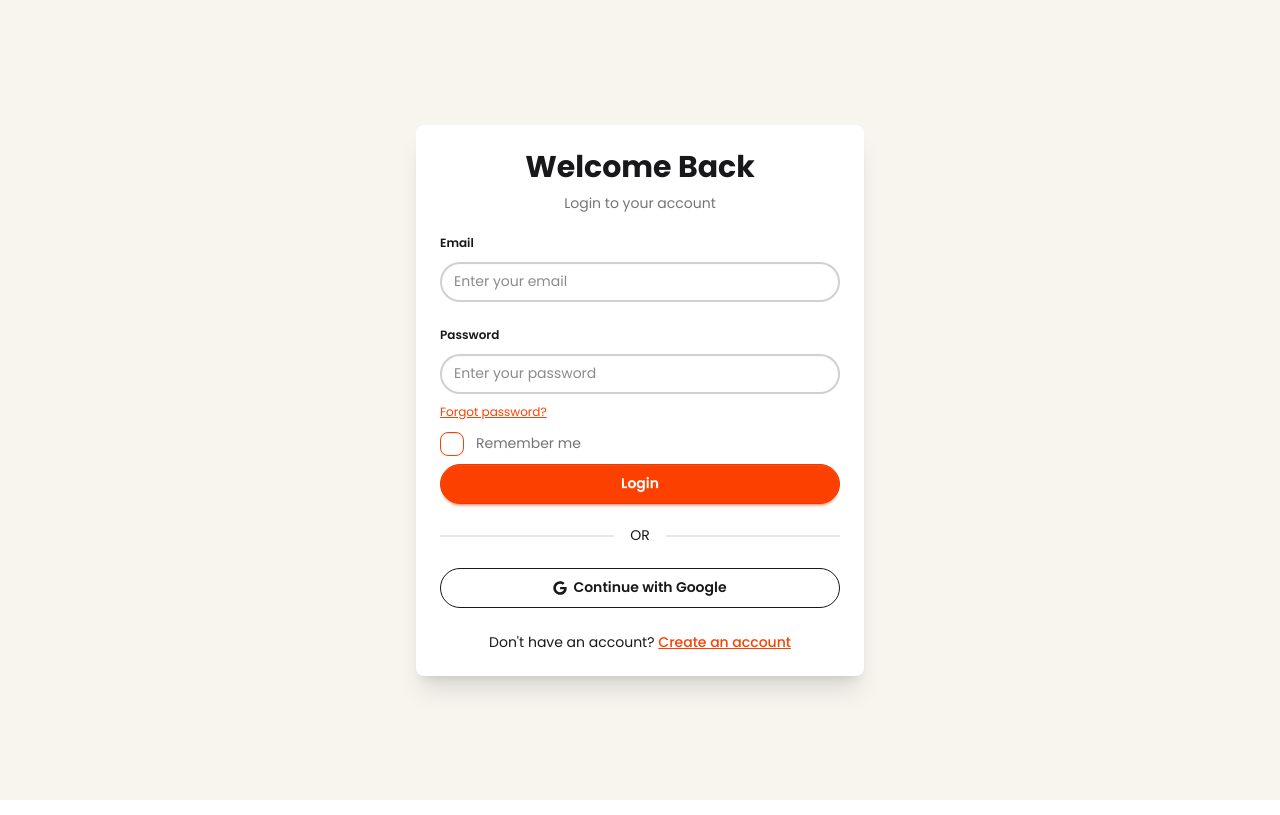
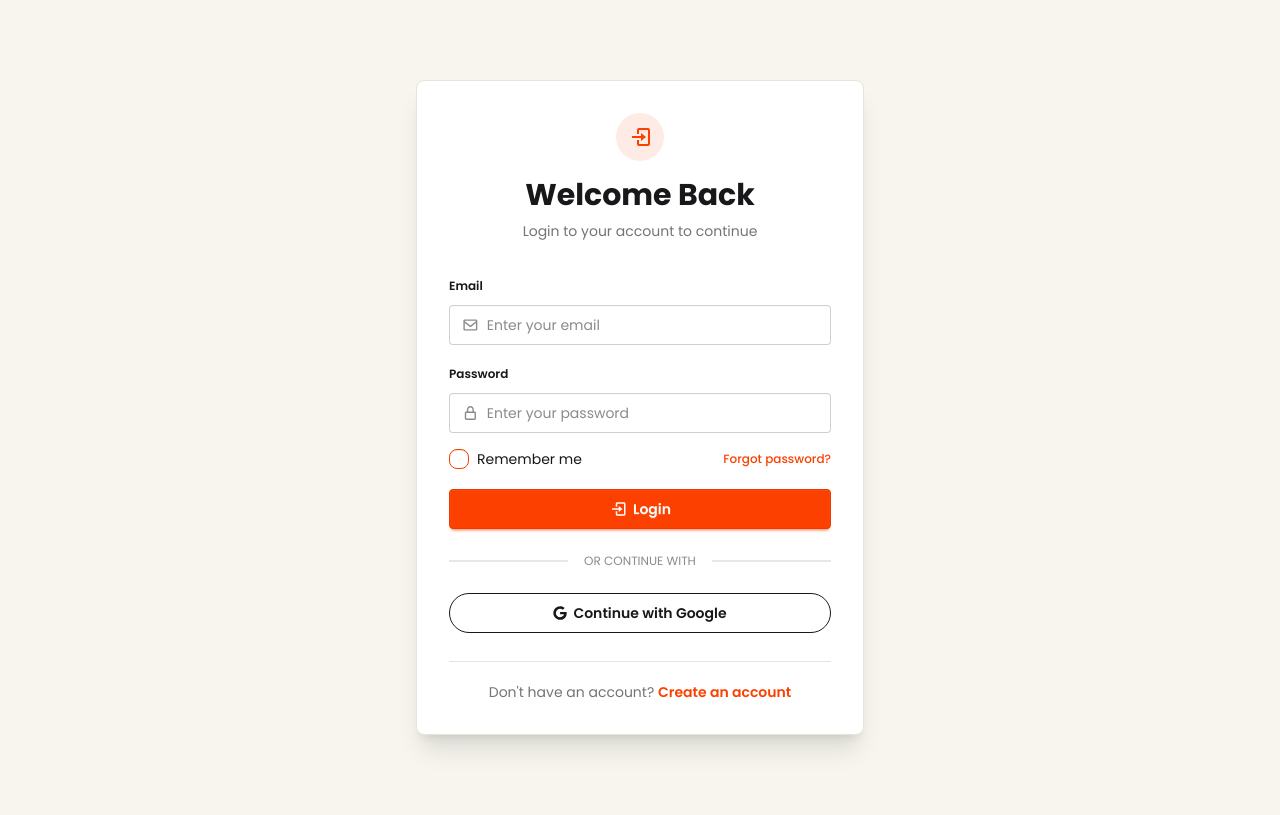
Before and after one commit to MFRRayhan/hero-kidz, a Next.js app: page /login in a window 1280 px wide. Built offline with nearby package versions, Linux system fonts and the light colour scheme; no server answers.

Commit message:
feat: update form components with improved layout and accessibility features

```diff
--- a/src/app/globals.css
+++ b/src/app/globals.css
@@ -42,10 +42,6 @@ a:focus {
   @apply outline-none;
 }
 
-input:focus {
-  @apply border-2 border-primary outline-none;
-}
-
 .section-title {
   @apply text-4xl text-center mb-10;
 }
--- a/src/components/forms/LoginForm.jsx
+++ b/src/components/forms/LoginForm.jsx
@@ -1,20 +1,27 @@
 "use client";
 
-import { signIn, useSession } from "next-auth/react";
+import { signIn } from "next-auth/react";
+
 import Link from "next/link";
+
 import { useRouter, useSearchParams } from "next/navigation";
+
 import Swal from "sweetalert2";
+
+import { useEffect } from "react";
+
+import { BiEnvelope, BiLockAlt, BiLogIn } from "react-icons/bi";
+
 import SocialBtn from "../buttons/SocialBtn";
-import { useEffect } from "react";
 
 export default function LoginForm() {
   const searchParams = useSearchParams();
+
   const router = useRouter();
-  const session = useSession();
+
   const callbackUrl = searchParams.get("callbackUrl") || "/";
+
   const googleLogin = searchParams.get("googleLogin");
-
-  // console.log("SESSION:", session);
 
   // Google Login Success Alert
   useEffect(() => {
@@ -28,8 +35,8 @@ export default function LoginForm() {
         confirmButtonText: "Continue",
       });
 
-      // Redirect to the original destination
       router.replace(callbackUrl);
+
       router.refresh();
     };
 
@@ -41,6 +48,7 @@ export default function LoginForm() {
     e.preventDefault();
 
     const email = e.target.email.value;
+
     const password = e.target.password.value;
 
     try {
@@ -58,6 +66,7 @@ export default function LoginForm() {
           text: "Email or password is incorrect. Please try again with valid credentials or register.",
           confirmButtonText: "Continue",
         });
+
         return;
       }
 
@@ -71,9 +80,11 @@ export default function LoginForm() {
       e.target.reset();
 
       router.replace(result.url || callbackUrl || "/");
+
       router.refresh();
     } catch (error) {
       console.log("Login Error:", error);
+
       await Swal.fire({
         icon: "error",
         title: "Error!",
@@ -84,82 +95,107 @@ export default function LoginForm() {
   };
 
   return (
-    <main className="min-h-screen bg-base-200 flex items-center justify-center px-4 py-20">
-      <div className="card w-full max-w-md bg-base-100 shadow-xl">
-        <div className="card-body">
-          <h2 className="card-title text-3xl justify-center">Welcome Back</h2>
+    <main className="flex min-h-screen items-center justify-center bg-base-200 px-4 py-12 sm:py-20">
+      <div className="card w-full max-w-md border border-base-300 bg-base-100 shadow-xl">
+        <div className="card-body p-6 sm:p-8">
+          {/* Header */}
+          <div className="mb-4 text-center">
+            <div className="mx-auto mb-4 flex size-12 items-center justify-center rounded-full bg-primary/10">
+              <BiLogIn className="text-2xl text-primary" />
+            </div>
 
-          <p className="text-center text-base-content/60">
-            Login to your account
+            <h2 className="text-2xl font-bold sm:text-3xl">Welcome Back</h2>
+
+            <p className="mt-2 text-sm text-base-content/60">
+              Login to your account to continue
             </p>
+          </div>
 
-          <form onSubmit={handleLogin} className="space-y-2">
+          {/* Login Form */}
+          <form onSubmit={handleLogin} className="space-y-1">
             {/* Email */}
             <fieldset className="fieldset">
               <label className="fieldset-legend">Email</label>
+
+              <label className="input input-bordered flex w-full items-center gap-2">
+                <BiEnvelope className="text-lg text-base-content/50" />
 
                 <input
                   type="email"
                   name="email"
                   placeholder="Enter your email"
-                className="input input-bordered w-full rounded-full border-2"
+                  className="grow"
                   required
                 />
+              </label>
             </fieldset>
 
             {/* Password */}
             <fieldset className="fieldset">
               <label className="fieldset-legend">Password</label>
 
+              <label className="input input-bordered flex w-full items-center gap-2">
+                <BiLockAlt className="text-lg text-base-content/50" />
+
                 <input
                   type="password"
                   name="password"
                   placeholder="Enter your password"
-                className="input input-bordered w-full rounded-full border-2"
+                  className="grow"
                   required
                 />
-
-              <Link href="#" className="link link-primary mt-1 text-xs">
-                Forgot password?
-              </Link>
+              </label>
             </fieldset>
 
-            {/* Remember me */}
-            <label className="label cursor-pointer justify-start gap-3">
+            {/* Remember + Forgot */}
+            <div className="flex items-center justify-between py-2">
+              <label className="flex cursor-pointer items-center gap-2">
                 <input
                   type="checkbox"
                   name="remember"
-                className="checkbox checkbox-primary"
+                  className="checkbox checkbox-primary checkbox-sm"
                 />
 
-              <span className="label-text">Remember me</span>
+                <span className="text-sm">Remember me</span>
               </label>
 
+              <Link
+                href="#"
+                className="link link-primary text-xs font-medium no-underline hover:underline"
+              >
+                Forgot password?
+              </Link>
+            </div>
+
             {/* Login Button */}
-            <button
-              type="submit"
-              className="btn btn-primary w-full rounded-full"
-            >
+            <button type="submit" className="btn btn-primary mt-2 w-full">
+              <BiLogIn className="text-lg" />
               Login
             </button>
           </form>
 
-          <div className="divider">OR</div>
+          {/* Divider */}
+          <div className="divider my-4 text-xs text-base-content/50">
+            OR CONTINUE WITH
+          </div>
 
+          {/* Social Login */}
           <SocialBtn callbackUrl={callbackUrl} />
 
           {/* Register */}
-          <p className="text-center mt-4 text-sm">
+          <div className="mt-5 border-t border-base-300 pt-5 text-center">
+            <p className="text-sm text-base-content/60">
               Don&apos;t have an account?{" "}
               <Link
                 href={`/register?callbackUrl=${callbackUrl}`}
-              className="link link-primary font-medium"
+                className="link link-primary font-semibold no-underline hover:underline"
               >
                 Create an account
               </Link>
             </p>
           </div>
         </div>
+      </div>
     </main>
   );
 }
--- a/src/components/forms/RegistrationForm.jsx
+++ b/src/components/forms/RegistrationForm.jsx
@@ -1,11 +1,16 @@
 "use client";
 
 import { postUser } from "@/actions/server/auth";
+
 import Link from "next/link";
 import { useRouter, useSearchParams } from "next/navigation";
+
 import Swal from "sweetalert2";
 import SocialBtn from "../buttons/SocialBtn";
+
 import { signIn } from "next-auth/react";
+
+import { BiEnvelope, BiLockAlt, BiUser, BiUserPlus } from "react-icons/bi";
 
 export default function RegistrationForm() {
   const router = useRouter();
@@ -72,99 +77,120 @@ export default function RegistrationForm() {
   };
 
   return (
-    <main className="min-h-screen bg-base-200 flex items-center justify-center px-4 py-20">
-      <div className="card w-full max-w-md bg-base-100 shadow-xl">
-        <div className="card-body">
-          {/* Heading */}
-          <h2 className="card-title text-3xl justify-center">
+    <main className="flex min-h-screen items-center justify-center bg-base-200 px-4 py-12 sm:py-20">
+      <div className="card w-full max-w-md border border-base-300 bg-base-100 shadow-xl">
+        <div className="card-body p-6 sm:p-8">
+          {/* Header */}
+          <div className="mb-4 text-center">
+            <div className="mx-auto mb-4 flex size-12 items-center justify-center rounded-full bg-primary/10">
+              <BiUserPlus className="text-2xl text-primary" />
+            </div>
+
+            <h2 className="text-2xl font-bold sm:text-3xl">
               Create an Account
             </h2>
 
-          <p className="text-center text-base-content/60">
+            <p className="mt-2 text-sm text-base-content/60">
               Sign up to get started
             </p>
+          </div>
 
-          <form onSubmit={handleRegistration} className="space-y-2">
+          {/* Registration Form */}
+          <form onSubmit={handleRegistration} className="space-y-1">
             {/* Name */}
             <fieldset className="fieldset">
               <label className="fieldset-legend">Name</label>
+
+              <label className="input input-bordered flex w-full items-center gap-2">
+                <BiUser className="text-lg text-base-content/50" />
 
                 <input
                   type="text"
                   name="name"
                   placeholder="Enter your name"
-                className="input input-bordered w-full rounded-full border-2"
+                  className="grow"
                   required
                 />
+              </label>
             </fieldset>
 
             {/* Email */}
             <fieldset className="fieldset">
               <label className="fieldset-legend">Email</label>
 
+              <label className="input input-bordered flex w-full items-center gap-2">
+                <BiEnvelope className="text-lg text-base-content/50" />
+
                 <input
                   type="email"
                   name="email"
                   placeholder="Enter your email"
-                className="input input-bordered w-full rounded-full border-2"
+                  className="grow"
                   required
                 />
+              </label>
             </fieldset>
 
             {/* Password */}
             <fieldset className="fieldset">
               <label className="fieldset-legend">Password</label>
 
+              <label className="input input-bordered flex w-full items-center gap-2">
+                <BiLockAlt className="text-lg text-base-content/50" />
+
                 <input
                   type="password"
                   name="password"
                   placeholder="Create a password"
-                className="input input-bordered w-full rounded-full border-2"
+                  className="grow"
                   required
                 />
+              </label>
             </fieldset>
 
             {/* Terms & Conditions */}
-            <label className="label cursor-pointer justify-start gap-3">
+            <label className="flex cursor-pointer items-center gap-2 py-2">
               <input
                 type="checkbox"
                 name="terms"
-                className="checkbox checkbox-primary"
+                className="checkbox checkbox-primary checkbox-sm"
                 required
               />
 
-              <span className="label-text">
+              <span className="text-sm text-base-content/70">
                 I agree to the Terms & Conditions
               </span>
             </label>
 
             {/* Register Button */}
-            <button
-              type="submit"
-              className="btn btn-primary w-full rounded-full"
-            >
+            <button type="submit" className="btn btn-primary mt-2 w-full">
+              <BiUserPlus className="text-lg" />
               Create Account
             </button>
           </form>
 
           {/* Divider */}
-          <div className="divider">OR</div>
+          <div className="divider my-4 text-xs text-base-content/50">
+            OR CONTINUE WITH
+          </div>
 
-          {/* Google Login */}
+          {/* Social Login */}
           <SocialBtn callbackUrl={callbackUrl} />
 
           {/* Login */}
-          <p className="text-center mt-4 text-sm">
+          <div className="mt-5 border-t border-base-300 pt-5 text-center">
+            <p className="text-sm text-base-content/60">
               Already have an account?{" "}
               <Link
                 href={`/login?callbackUrl=${callbackUrl}`}
-              className="link link-primary font-medium"
+                className="link link-primary font-semibold no-underline hover:underline"
               >
                 Login
               </Link>
             </p>
           </div>
         </div>
+      </div>
     </main>
   );
 }
```
Also changed, not shown: src/components/sections/ClientCheckout.jsx (+35 -24 lines). Lines whose indentation alone changed are shown as unchanged.
